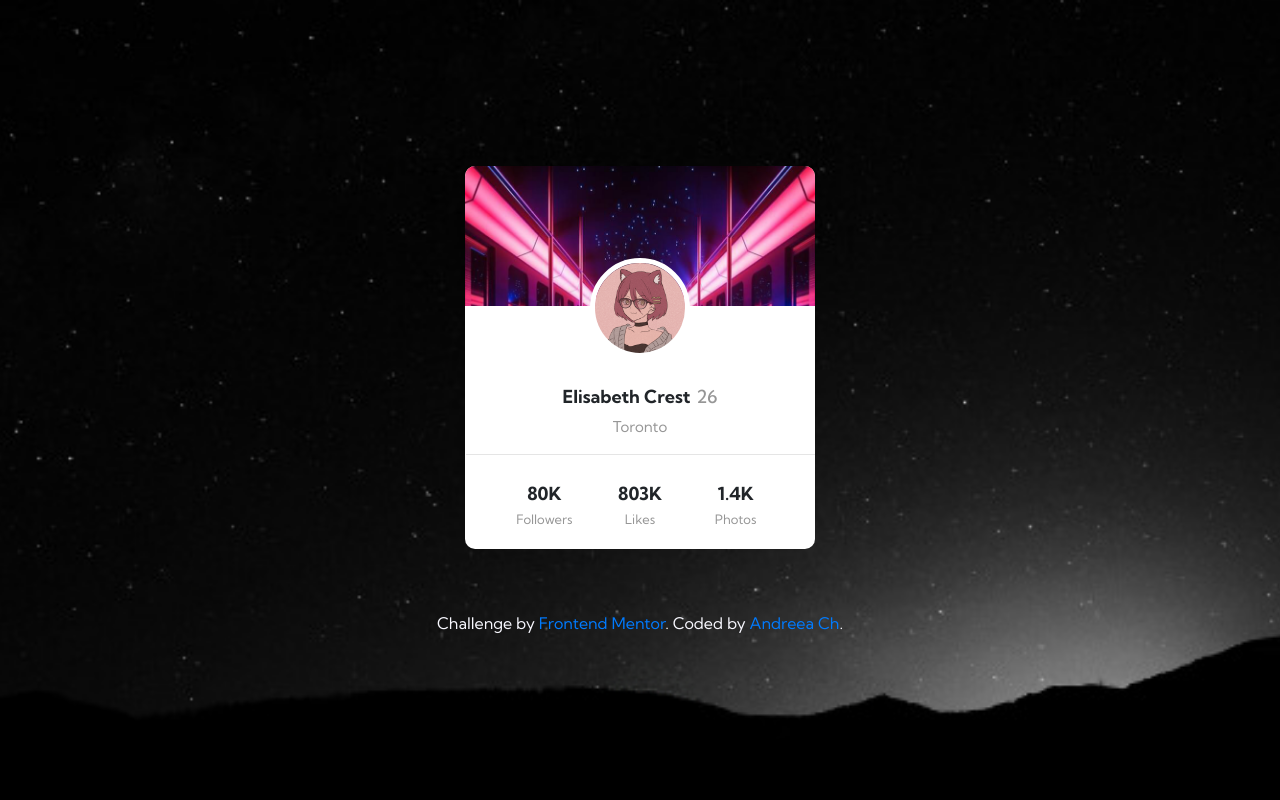
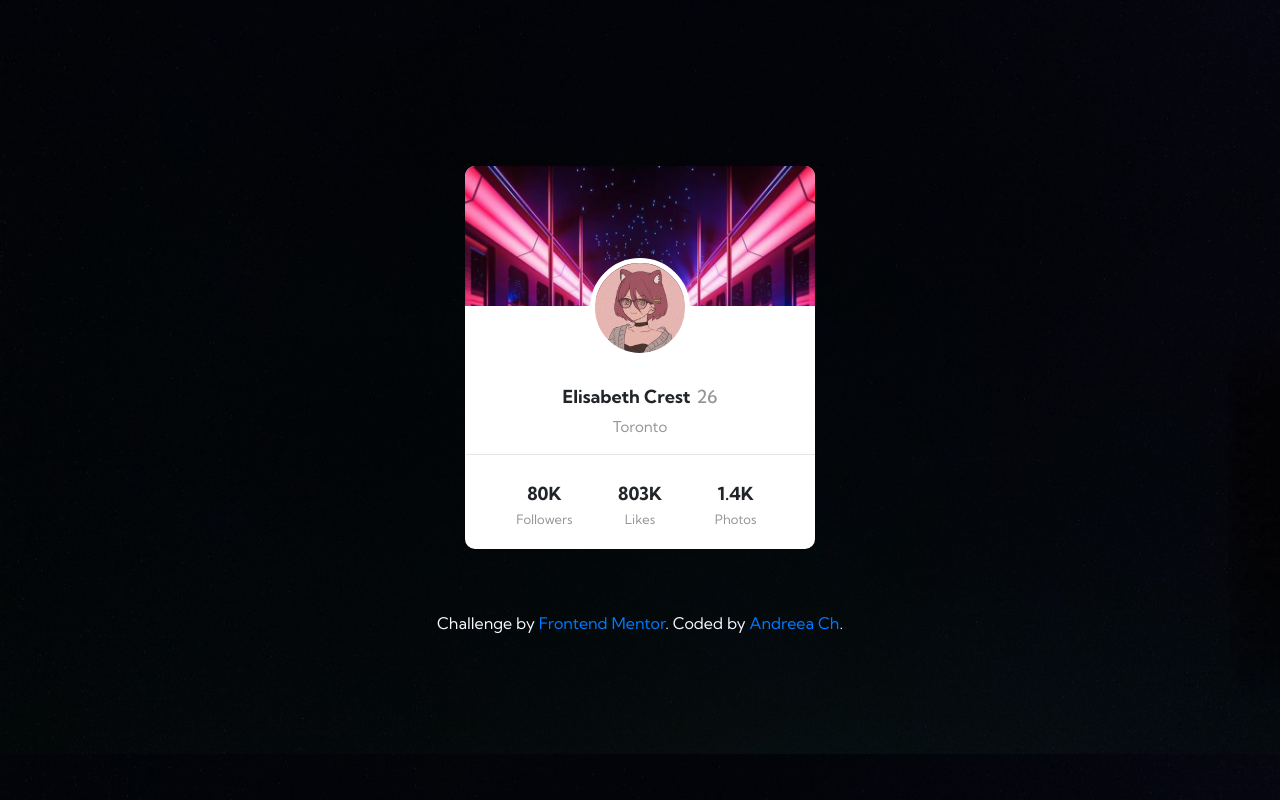
Before and after one commit to npc-makinika/Profile-card-component, a plain HTML site: page index.html in a window 1280 px wide. Drawn offline with nearby package versions, Linux system fonts and the light colour scheme.

Commit message:
Add files via upload

```diff
--- a/styles.css
+++ b/styles.css
@@ -1,9 +1,11 @@
 body {
     /* background-color: rgb(3, 180, 180);*/
     font-family: "Kumbh Sans", sans-serif;
-    background:
-    url(images/pxfuel.jpg) center fixed; /* Layer 2 - Fixed background */
-    background-size: cover; /*Resize the background image to cover the entire container*/
+     /* background-image: url(images/pxfuel.jpg);
+    background-image: url(images/wp6775554-night-4k-wallpapers.jpg);*/
+    background-image: url(images/snapedit_.jpg);
+    background-size: cover;
+    background-position: center; /* Center the image */
 }
 
 h1, h2 {
```
